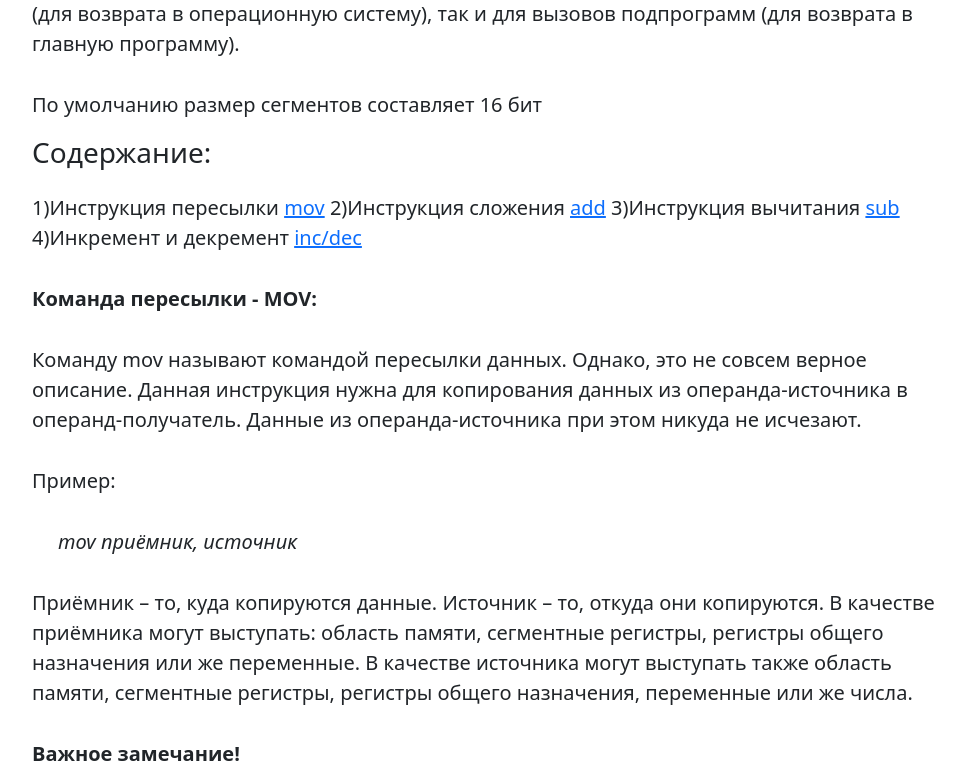
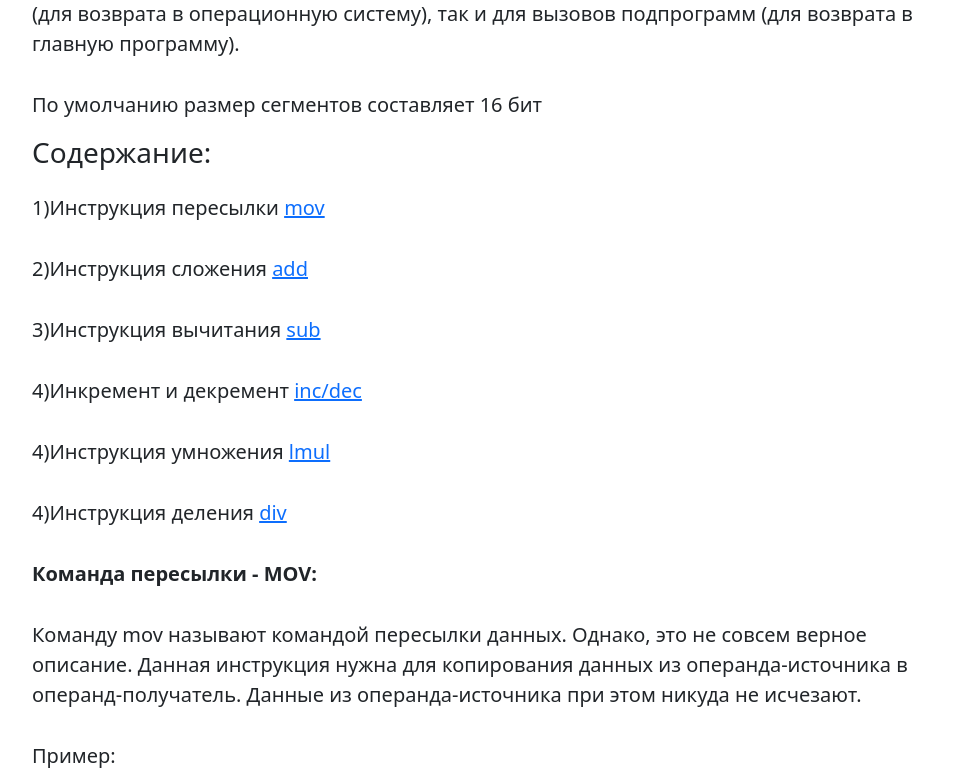
Before and after one commit to KrySeyt/AsmExplaining, a Django app: page / in a window 1280 px wide. Shown: the part 256-1024 px from the top of the page, without its empty margins (144-1109 px from the left). Run offline with Django 4.2, Linux system fonts and the light colour scheme.

Commit message:
Update main.html

```diff
--- a/landing/templates/landing/main.html
+++ b/landing/templates/landing/main.html
@@ -19,14 +19,12 @@
             По умолчанию размер сегментов составляет 16 бит
         </p>
         <h3>Содержание:<alt="" width="30" height="30"></h3>
-            <p>
-                1)Инструкция пересылки <a href="#mov">mov</a>
-                2)Инструкция сложения <a href="#add">add</a>
-                3)Инструкция вычитания <a href="#sub">sub</a>
-                4)Инкремент и декремент <a href="#incdec">inc/dec</a>
-            </p>
-
-
+            <p>1)Инструкция пересылки <a href="#mov">mov</a></p>
+            <p>2)Инструкция сложения <a href="#add">add</a></p>
+            <p>3)Инструкция вычитания <a href="#sub">sub</a></p>
+            <p>4)Инкремент и декремент <a href="#incdec">inc/dec</a></p>
+            <p>4)Инструкция умножения <a href="#mul">lmul</a></p>
+            <p>4)Инструкция деления <a href="#div">div</a></p>
         <p>
             <strong><a name="mov">Команда пересылки - MOV:</a></strong>
         </p>
@@ -110,14 +108,12 @@
         <img src="{% static 'landing/img/inc.png' %}" alt="">
         <p>&nbsp&nbsp&nbsp&nbsp DEC: < Операнд > = < Операнд > - 1</p>
         <img src="{% static 'landing/img/dec.png' %}" alt="">
-        <p>Примеры:</p>
-        <p>&nbsp&nbsp&nbsp&nbsp<i>inc ax     ;AX = AX + 1</i></p>
-        <p>&nbsp&nbsp&nbsp&nbsp<i>dec ax ;AX = AX – 1</i></p>
-
         <p>Примеры использования:</p>
         <p>&nbsp&nbsp&nbsp&nbsp<i>inc bl ;bl = bl + 1</i></p>
         <p>&nbsp&nbsp&nbsp&nbsp<i>dec ax ;ax = ax – 1</i></p>
-        <p><strong>Команда умножения - MUL:</strong></p>
+        <p>
+            <strong><a name="mul">Команда умножения - MUL:</a></strong>
+        </p>
         <p>
             Есть две инструкции для умножения двоичных данных. Инструкция MUL (Multiply) обрабатывает беззнаковые
             данные, а IMUL (Integer Multiply) обрабатывает данные со знаком. Обе инструкции влияют на флаг переноса и
@@ -173,7 +169,9 @@
         <p>&nbsp&nbsp&nbsp&nbsp <i>mul bl ;AX = AL * BL</i></p>
         <p>&nbsp&nbsp&nbsp&nbsp <i>mul ax ;DX:AX = AX * AX</i></p>
         <p></p>
-        <p><strong>Команда деления - DIV:</strong></p>
+        <p>
+            <strong><a name="div">Команда деления - DIV:</a></strong>
+        </p>
         <p>
             Операция деления генерирует два элемента — частное и остаток. В случае умножения переполнение не происходит,
             потому что регистры двойной длины используются для хранения результата. Однако в случае деления может
```
